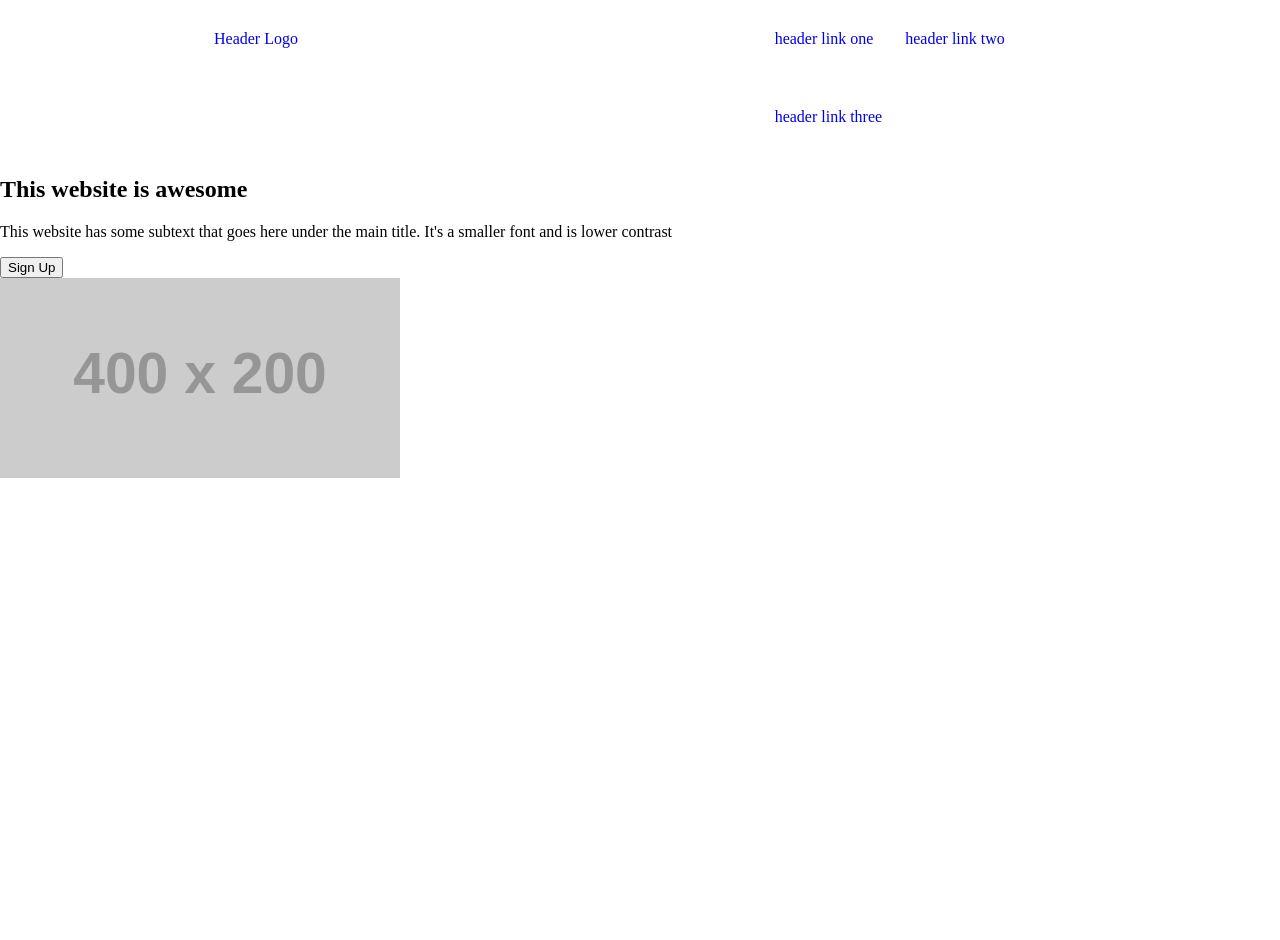
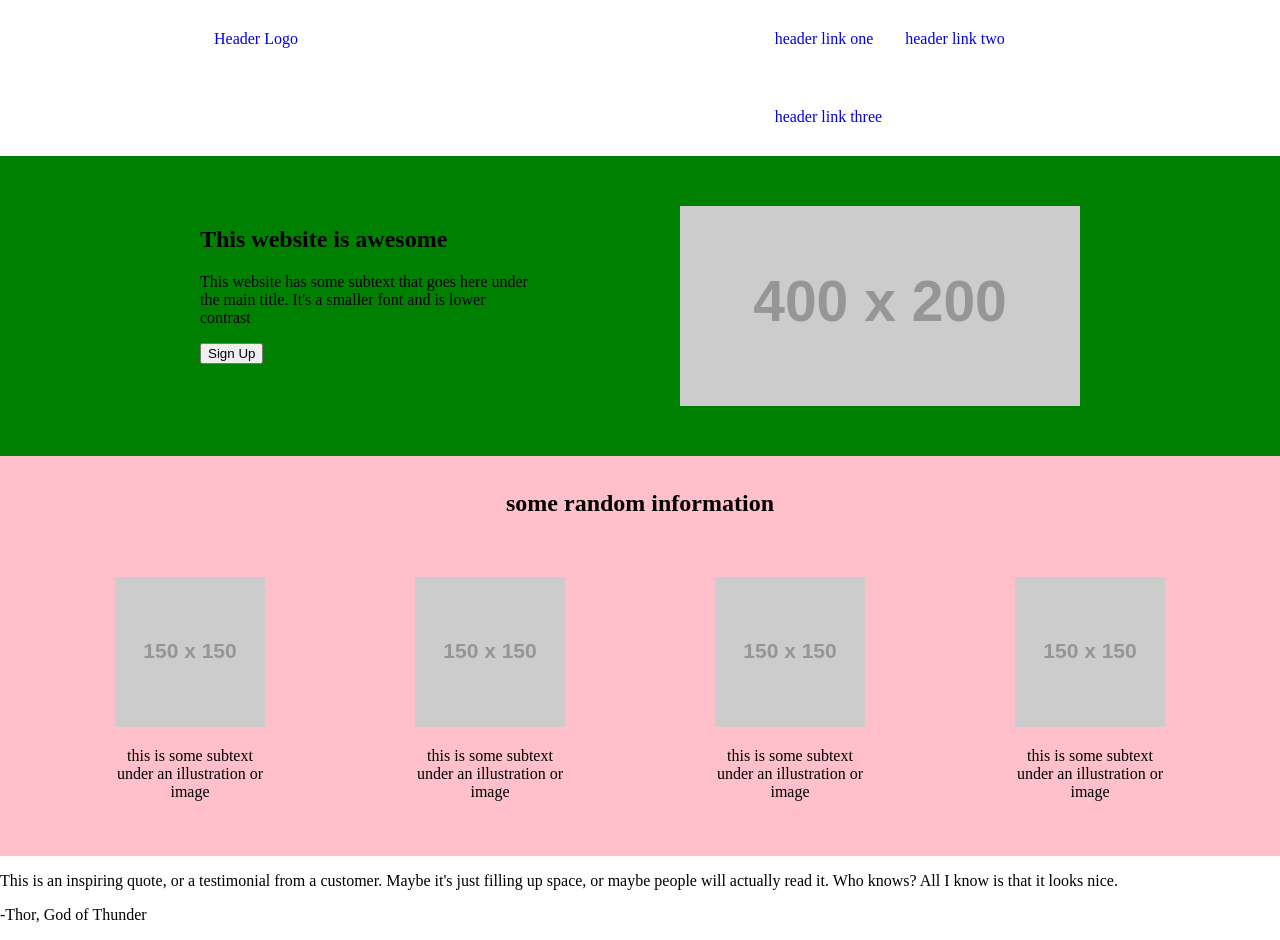
Before and after one commit to mrbce/odin-landing-page, a plain HTML site: page index.html in a window 1280 px wide. Before the commit the page ends 800 px from the top, so only its background shows below. Drawn offline with Linux system fonts and the light colour scheme; placeholder pictures from the web are drawn by us.

Commit message:
added information section and quote section

```diff
--- a/index.html
+++ b/index.html
@@ -24,8 +24,41 @@
             <p class="hero-para">This website has some subtext that goes here under the main title. It's a smaller font and is lower contrast</p>
             <button>Sign Up</button>
         </div>
-        <img src="https://via.placeholder.com/400x200.png?text=placeholder+image" class="hero-img">
+        <div class="hero-image">
+            <img src="https://via.placeholder.com/400x200.png?text=placeholder+image" class="hero-img">
+        </div>
     </header>
+    <div class="information">
+        <div class="information-header">
+            <h2>some random information</h2>
+        </div>
+        <div class="squares-container">
+            <div class="squares">
+                <img src="https://via.placeholder.com/150" class="pic">
+                <p>this is some subtext under an illustration or image</p>
+            </div>
+            <div class="squares">
+                <img src="https://via.placeholder.com/150" class="pic">
+                <p>this is some subtext under an illustration or image</p>
+            </div>
+            <div class="squares">
+                <img src="https://via.placeholder.com/150" class="pic">
+                <p>this is some subtext under an illustration or image</p>
+            </div>
+            <div class="squares">
+                <img src="https://via.placeholder.com/150" class="pic">
+                <p>this is some subtext under an illustration or image</p>
+            </div>
+        </div>
+    </div>
+    <div class="quote-section">
+        <div class="quote">
+            <p>This is an inspiring quote, or a testimonial from a customer. Maybe it's just filling up space, or maybe people will actually read it. Who knows? All I know is that it looks nice.</p>
+        </div>
+        <div class="author">
+            <p>-Thor, God of Thunder</p>
+        </div>
+    </div>
     <footer>
 
     </footer>
--- a/style.css
+++ b/style.css
@@ -27,3 +27,45 @@ nav {
     padding: 14px;
     text-decoration: none;
 }
+
+.hero {
+    display: flex;
+    flex-direction: row;
+    height: 200px;
+    width: 100%;
+    background-color: green;
+    padding: 50px 0px;
+}
+
+.hero-text {
+    margin: 0px 150px 0px 200px;
+}
+
+.hero-image {
+    margin: 0px 200px 0px 0px;
+}
+
+.information {
+    display: flex;
+    flex-direction: column;
+    height: 400px;
+    width: 100%;
+    background-color: pink;
+    justify-content: space-evenly;
+    align-items: center;
+}
+
+.squares-container {
+    display: inline-flex;
+}
+
+.squares {
+    padding: 25px;
+    width: 150px;
+    text-align: center;
+    margin: 0px 50px;
+}
+
+.information-header {
+    text-align: center;
+}
```
